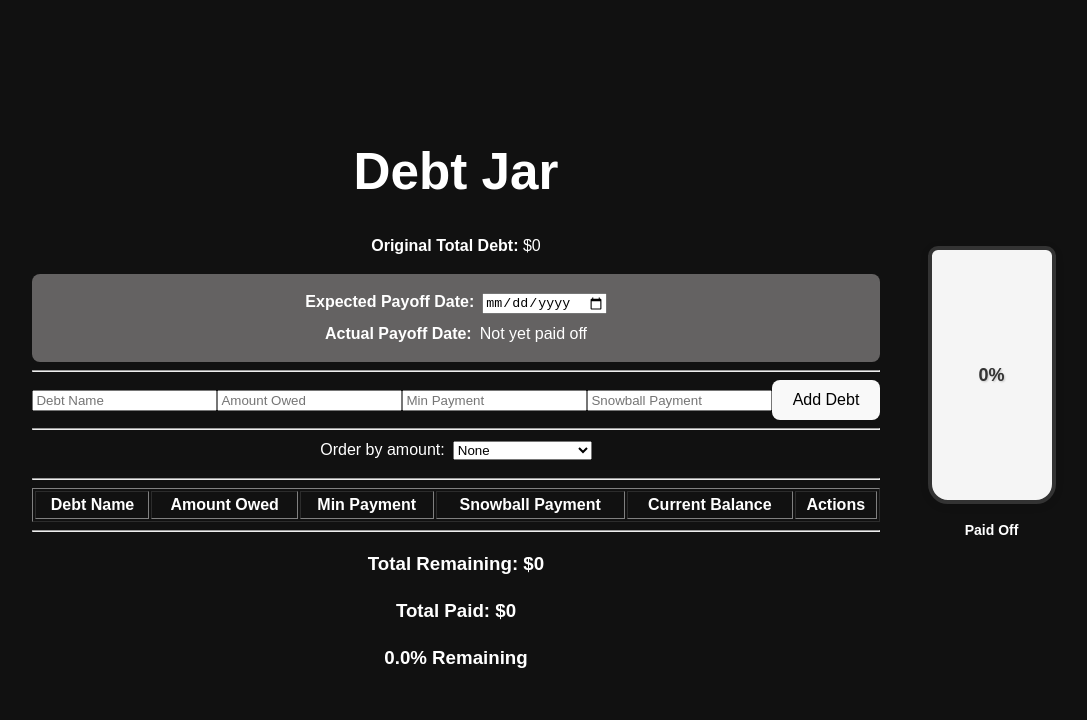
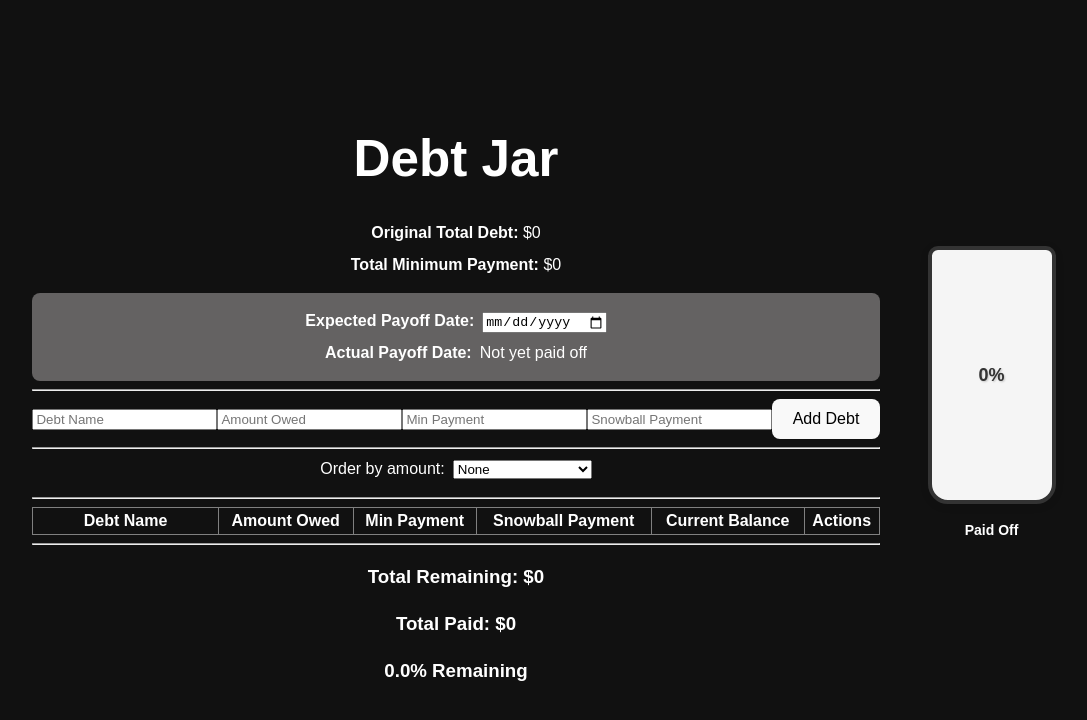
Before and after one commit to Danieltdasilva/debt-jar, a React (Vite) app in the folder debt-jar/: page / in a window 1280 px wide. Shown: the top 720 px of the page, without its empty margins (96-1183 px from the left). Built offline with nearby package versions, Linux system fonts and the light colour scheme.

Commit message:
adding a total min payment amount

```diff
--- a/debt-jar/src/App.jsx
+++ b/debt-jar/src/App.jsx
@@ -141,6 +141,11 @@ function App() {
     0
   );
 
+  const totalMinPayment = debts.reduce(
+    (sum, debt) => sum + debt.minPayment,
+    0
+  );
+
   // compute original total debt from the list
   const originalTotalDebt = debts.reduce(
     (sum, debt) => sum + debt.originalAmount,
@@ -184,6 +189,9 @@ function App() {
         {/* originalTotalDebt is calculated automatically from debts */}
         <div>
           <strong>Original Total Debt: </strong>${originalTotalDebt.toLocaleString()}
+        </div>
+        <div style={{ marginTop: "0.5rem" }}>
+          <strong>Total Minimum Payment: </strong>${totalMinPayment.toLocaleString()}
         </div>
 
         <div style={{ marginTop: "1rem", padding: "1rem", backgroundColor: "#646262", borderRadius: "8px" }}>
@@ -271,10 +279,17 @@ function App() {
         <hr />
 
         {/* Debt Table */}
-        <table border="1" width="100%">
+        <table
+          border="1"
+          width="100%"
+          style={{
+            borderCollapse: "collapse",
+            tableLayout: "auto",
+          }}
+        >
           <thead>
             <tr>
-              <th>Debt Name</th>
+              <th style={{ minWidth: "150px", wordWrap: "break-word" }}>Debt Name</th>
               <th>Amount Owed</th>
               <th>Min Payment</th>
               <th>Snowball Payment</th>
```
